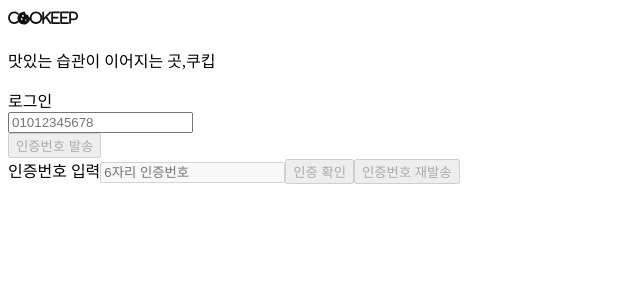
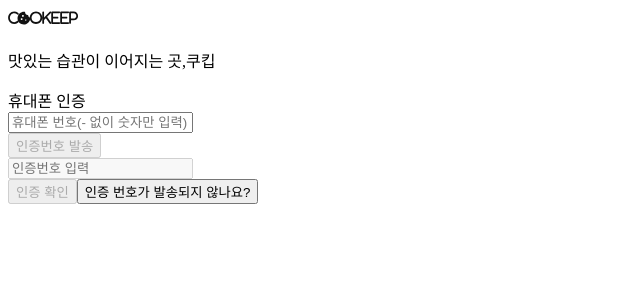
Before and after one commit to soeun-727/12th-CooKeep-FE, a React (Vite) app: page /signup in a window 1280 px wide. Shown: the top 300 px of the page, without its empty margins (0-640 px from the left). Built offline with nearby package versions, Linux system fonts and the light colour scheme; the HTML template or start-up script is replaced by a standard one.

Commit message:
feat: 휴대폰 인증 UI 구성

```diff
--- /dev/null
+++ b/src/components/auth/signup/PhoneAuthModal.tsx
@@ -0,0 +1,83 @@
+import React from "react";
+import CautionIcon from "../../../assets/signup/icon_caution.svg";
+import Button from "../../ui/Button";
+
+export type PhoneAuthModalType = "send" | "verify" | "already" | "help";
+
+interface PhoneAuthModalProps {
+  type: PhoneAuthModalType;
+  phone?: string;
+  onConfirm: () => void;
+  onLogin?: () => void;
+}
+
+const PhoneAuthModal = ({
+  type,
+  phone,
+  onConfirm,
+  onLogin,
+}: PhoneAuthModalProps) => {
+  const isSend = type === "send";
+  const isVerify = type === "verify";
+  const isAlready = type === "already";
+  const isHelp = type === "help";
+
+  return (
+    <div
+      className="fixed z-50 left-1/2 -translate-x-1/2 bg-white rounded-[10px]"
+      style={{
+        top: isHelp ? 308 : isSend ? 359 : 343,
+        width: isHelp ? 256 : 240,
+        minHeight: isHelp ? 236 : isSend ? 134 : 166,
+        paddingTop: 35,
+        paddingRight: 28,
+        paddingBottom: 25,
+        paddingLeft: 28,
+        display: "flex",
+        flexDirection: "column",
+        alignItems: "center",
+        gap: 16,
+      }}
+    >
+      {/* 인증번호 발송 안됨 아이콘 */}
+      {isHelp && (
+        <img src={CautionIcon} alt="주의" className="mb-2 w-[20px] h-[20px]" />
+      )}
+      {/* 메인 메시지 */}
+      <p className="text-[14px] font-medium text-center leading-[20px] text-[#111111]">
+        {isSend && "인증번호가 발송되었습니다."}
+        {isVerify && "인증이 완료되었습니다!"}
+        {isAlready && "이미 가입된 계정이 있어요"}
+        {isHelp &&
+          "통신 환경에 따라 발송이 지연되거나 차단될 수 있어요. 문제가 지속되면 아래 고객센터로 문의해 주세요."}
+      </p>
+
+      {/* 부가 텍스트 */}
+      {isVerify && phone && (
+        <p className="text-[12px] text-[#7D7D7D] text-center">
+          {phone.replace(/^(\d{3})\d{4}(\d{4})$/, "$1****$2")}
+        </p>
+      )}
+
+      {isHelp && (
+        <p className="text-[12px] text-[#7D7D7D] text-center">
+          cookeep2026@gmail.com
+        </p>
+      )}
+
+      {/* 버튼 */}
+      <Button
+        size="S"
+        onClick={isAlready ? onLogin : onConfirm}
+        className={`
+    !h-[38px]
+    ${isHelp ? "!w-[200px] !bg-[#202020]" : "!w-[184px] !bg-[#1FC16F]"}
+  `}
+      >
+        {isHelp ? "닫기" : isAlready ? "로그인하기" : "확인"}
+      </Button>
+    </div>
+  );
+};
+
+export default PhoneAuthModal;
--- a/src/components/auth/signup/PhoneSection.tsx
+++ b/src/components/auth/signup/PhoneSection.tsx
@@ -1,4 +1,8 @@
 import React, { useState, useEffect } from "react";
+import Button from "../../ui/Button";
+import TextField from "../../ui/TextField";
+import PhoneAuthModal from "./PhoneAuthModal";
+import { useNavigate } from "react-router-dom";
 
 interface PhoneSectionProps {
   phone: string;
@@ -18,37 +22,31 @@
   onVerifyCode,
 }: PhoneSectionProps) {
   const [code, setCode] = useState("");
-  const [codeError, setCodeError] = useState<string | undefined>(undefined);
-  const [timeLeft, setTimeLeft] = useState(180); // 3분 타이머
+  const [codeError, setCodeError] = useState<string | undefined>();
+  const [timeLeft, setTimeLeft] = useState(180);
   const [timerActive, setTimerActive] = useState(false);
 
+  type ModalType = "send" | "verify" | "already" | "help";
+  const [modalType, setModalType] = useState<ModalType | null>(null);
+
   const isPhoneValid = /^01[0-9]{9}$/.test(phone.replace(/-/g, ""));
-  const isCodeValid = code.length === 6;
 
-  // 타이머 시작: 인증번호 발송 후
-  useEffect(() => {
-    if (!isCodeSent || isVerified) {
-      const t = setTimeout(() => setTimerActive(false), 0); // 비동기 처리
-      return () => clearTimeout(t);
-    }
+  const navigate = useNavigate();
 
-    const t = setTimeout(() => {
-      setTimeLeft(300); // 초기화
-      setTimerActive(true);
-    }, 0);
-
-    return () => clearTimeout(t);
-  }, [isCodeSent, isVerified]);
-
-  // 타이머 카운트다운
+  // 타이머
   useEffect(() => {
     if (!timerActive) return;
-    if (timeLeft <= 0) {
-      const t = setTimeout(() => setTimerActive(false), 0); // 비동기 처리
-      return () => clearTimeout(t);
+
+    const timer = setTimeout(() => {
+      if (timeLeft <= 1) {
+        setTimerActive(false);
+        setTimeLeft(0);
+        setCodeError("인증번호가 만료되었습니다");
+      } else {
+        setTimeLeft(timeLeft - 1);
       }
+    }, 1000);
 
-    const timer = setTimeout(() => setTimeLeft(timeLeft - 1), 1000);
     return () => clearTimeout(timer);
   }, [timeLeft, timerActive]);
 
@@ -60,101 +58,153 @@
     return `${m}:${s}`;
   };
 
-  const handleResend = () => {
-    onSendCode();
+  const handleSendCode = () => {
+    const alreadySignedUp = false;
+
+    if (alreadySignedUp) {
+      setModalType("already");
+      return;
+    }
+
+    // 🔥 기존 인증 완전 무효화
     setCode("");
     setCodeError(undefined);
+
+    // 🔥 타이머 리셋
     setTimeLeft(180);
+    setTimerActive(false);
     setTimerActive(true);
+
+    onSendCode();
+    setModalType("send");
   };
 
+  const handleVerify = () => {
+    if (timeLeft === 0) {
+      setCodeError("인증번호가 만료되었습니다");
+      return;
+    }
+
+    if (code.length !== 6) {
+      setCodeError("인증번호를 다시 입력해 주세요");
+      return;
+    }
+
+    setCodeError(undefined);
+    setModalType("verify");
+  };
+
+  const handleResend = () => handleSendCode();
+
   return (
-    <div className="space-y-3">
-      {/* 휴대폰 입력 + 버튼 */}
+    <div className="pt-[241px] w-[352px] mx-auto">
+      {/* 전화번호 입력 + 발송 버튼 */}
       <div className="relative w-[361px]">
-        <div className="typo-h1">로그인</div>
-        <div className="relative">
-          <input
-            type="tel"
-            placeholder="01012345678"
+        <div className="typo-h1">휴대폰 인증</div>
+        <div className="relative mt-[12px]">
+          <TextField
             value={phone}
-            onChange={(e) => setPhone(e.target.value)}
-            className="w-full h-[48px] border border-[#D1D1D1] rounded-[6px] pr-[122px] px-3"
+            onChange={setPhone}
+            placeholder="휴대폰 번호(- 없이 숫자만 입력)"
             disabled={isVerified}
-          />
-          <div className="absolute inset-y-0 right-2 flex items-center">
+            errorMessage={
+              !isPhoneValid && phone
+                ? "휴대폰 번호를 다시 확인해주세요"
+                : undefined
+            }
+            rightIcon={
+              !isVerified && (
                 <button
                   type="button"
-              onClick={onSendCode}
-              disabled={!isPhoneValid || isCodeSent || isVerified}
-              className={`w-[102px] h-[24px] rounded-full text-xs font-normal text-white
+                  onClick={isCodeSent ? handleResend : handleSendCode}
+                  disabled={!isPhoneValid || (isCodeSent && timeLeft > 0)}
+                  className={`w-[102px] h-[24px] rounded-full  typo-caption text-white
           ${
-                  isPhoneValid && !isCodeSent && !isVerified
+            isPhoneValid && !(isCodeSent && timeLeft > 0)
               ? "bg-[#202020] border-[#202020]"
-                    : "bg-[#7D7D7D] border-[#7D7D7D]"
+              : "bg-[#C3C3C3] border-[#C3C3C3]"
           }
           disabled:cursor-not-allowed
         `}
                 >
-              인증번호 발송
+                  {isCodeSent ? "인증번호 재발송" : "인증번호 발송"}
                 </button>
+              )
+            }
+          />
         </div>
       </div>
-        {!isPhoneValid && phone && (
-          <p className="text-xs text-red-500 mt-1 text-left">
-            올바른 휴대폰 번호를 입력해주세요.
-          </p>
-        )}
-      </div>
 
-      {/* 인증번호 입력 + 인증 확인 + 타이머 + 재발송 */}
-      <div className="space-y-2 w-[361px]">
-        <label className="block text-sm font-medium mb-1">인증번호 입력</label>
-        <input
-          type="text"
-          placeholder="6자리 인증번호"
+      {/* 인증번호 입력 + 인증 확인 버튼 */}
+      {!isVerified && (
+        <div className="mt-[22px] w-[361px]">
+          <TextField
             value={code}
-          onChange={(e) => {
-            setCode(e.target.value);
-            if (codeError) setCodeError(undefined);
-          }}
-          className="w-full h-[48px] border border-[#D1D1D1] rounded-[6px] px-3 py-2"
-          disabled={!isCodeSent || isVerified}
-        />
-        {codeError && <p className="text-xs text-red-500">{codeError}</p>}
+            onChange={(value) => {
+              const onlyNumber = value.replace(/[^0-9]/g, "");
+              setCode(onlyNumber);
 
-        <button
-          type="button"
-          onClick={() => {
-            if (!isCodeValid) {
-              setCodeError("6자리 숫자를 입력해주세요.");
+              if (!onlyNumber) {
+                setCodeError(undefined);
+              } else if (onlyNumber.length !== 6) {
+                setCodeError("인증번호를 다시 입력해 주세요");
               } else {
-              onVerifyCode(code);
                 setCodeError(undefined);
               }
             }}
-          disabled={!isCodeSent || !isCodeValid || isVerified}
-          className={`w-full h-[40px] rounded-md text-white
-            ${
-              isCodeSent && isCodeValid && !isVerified
-                ? "bg-[#202020]"
-                : "bg-[#7D7D7D]"
-            } disabled:cursor-not-allowed`}
+            placeholder="인증번호 입력"
+            disabled={!isCodeSent || isVerified}
+            errorMessage={codeError}
+          />
+
+          <Button
+            size="S"
+            disabled={
+              !isCodeSent || isVerified || timeLeft === 0 || code.length !== 6
+            }
+            onClick={handleVerify}
+            className="mt-[48px]"
           >
-          인증 확인 {isCodeSent && !isVerified && `(${formatTime(timeLeft)})`}
-        </button>
-
+            <span className="typo-button">
+              인증 확인{" "}
+              {isCodeSent && !isVerified && `(${formatTime(timeLeft)})`}
+            </span>
+          </Button>
           <button
             type="button"
-          onClick={handleResend}
-          disabled={timeLeft > 0 || !isCodeSent || isVerified}
-          className="w-full h-[32px] text-xs text-blue-500 underline disabled:text-gray-300"
+            onClick={() => setModalType("help")}
+            className="
+    mt-3
+    w-[361px]
+    typo-caption
+    text-[#7D7D7D]
+    text-center
+    underline
+    cursor-pointer
+    bg-transparent
+  "
           >
-          인증번호 재발송
+            인증 번호가 발송되지 않나요?
           </button>
         </div>
+      )}
 
-      {isVerified && <p className="text-green-500 font-medium">인증 완료 ✅</p>}
+      {/* 모달 (화면 암전 없이, 발송/인증 확인 분기) */}
+      {modalType && (
+        <PhoneAuthModal
+          type={modalType}
+          phone={phone}
+          onConfirm={() => {
+            if (modalType === "verify") {
+              onVerifyCode(code);
+            }
+            setModalType(null);
+          }}
+          onLogin={() => {
+            navigate("/login");
+          }}
+        />
+      )}
     </div>
   );
 }
```
Also changed, not shown: src/components/auth/signup/AccountSection.tsx (+86 -29 lines), src/components/auth/signup/SignupForm.tsx (+1 -6 lines), src/assets/signup/icon_caution.svg (added). Lines whose indentation alone changed are shown as unchanged.
